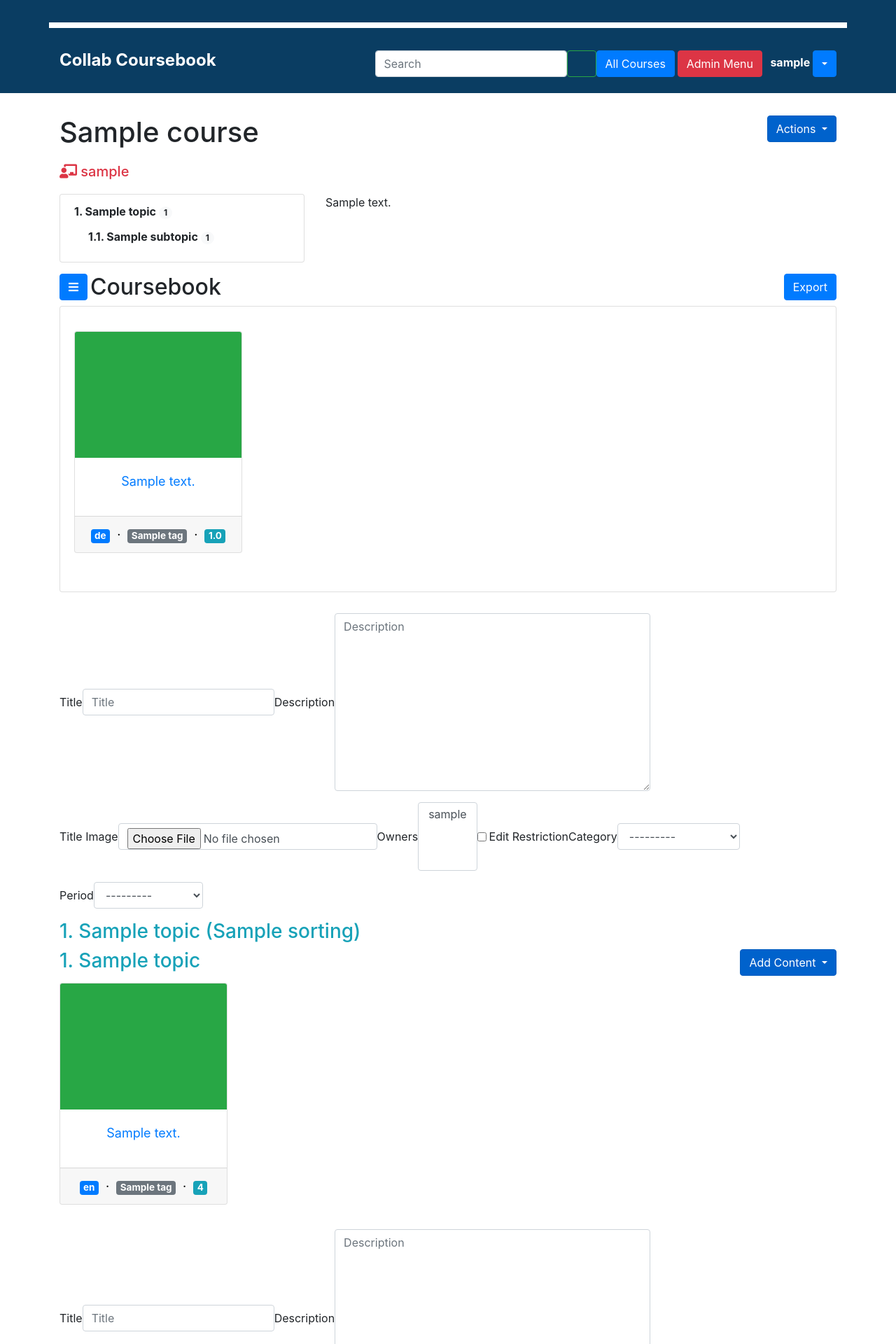
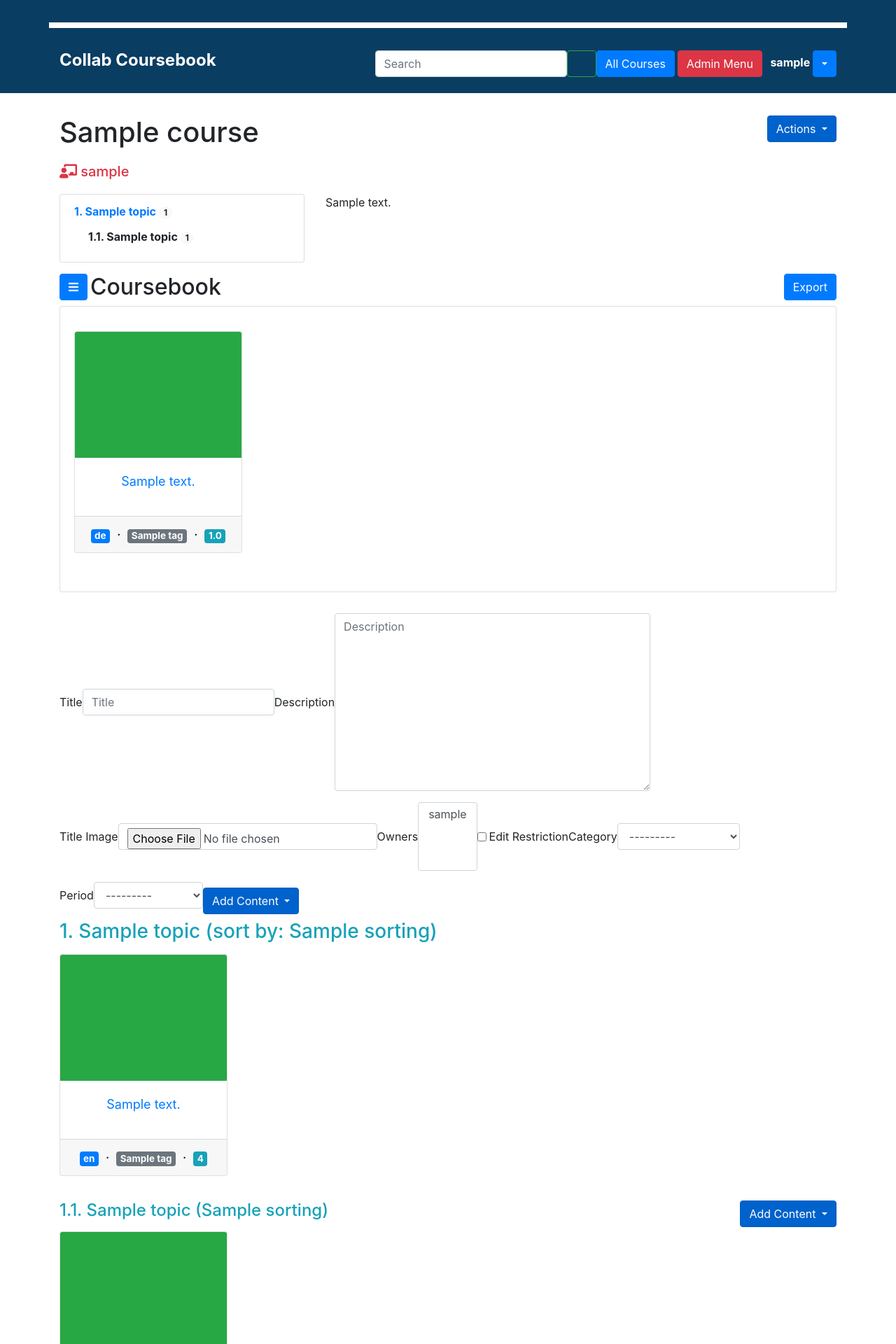
Before and after one commit to DataManagementLab/collab-coursebook, a Django app: template frontend/templates/frontend/course/view.html in a window 1280 px wide. Shown: the top 1920 px of the page at 70% size. Run offline with Django 3.2, Linux system fonts and the light colour scheme; a user stored in the database is signed in; tables that the repository leaves empty hold one stand-in row (values such as "Sample post"); the template is opened without the code that fills it: values that come from a table or form of the project are taken from there, most other values are stand-ins (such as "Sample title", 1, 10 or a date in 2020); some libraries are stand-ins or nearby versions.

Commit message:
Fix and improve course view
Remove duplicate headlines
Improve button placement
Add missing translation requests
Truncate long content titles
Fix issues with subtopics
Add comments

```diff
--- a/frontend/templates/frontend/course/topic_contents.html
+++ b/frontend/templates/frontend/course/topic_contents.html
@@ -14,7 +14,7 @@
                         <a href="{% url "frontend:content" course.pk content.topic.pk content.pk %}">
                             {% include content.type|content_card %}
                              <div class="card-body" style="">
-                                <p>{{ content.description }}</p>
+                                <p>{{ content.description|truncatechars:40 }}</p>
                             </div>
                         </a>
                         <div class="card-footer">
--- a/frontend/templates/frontend/course/view.html
+++ b/frontend/templates/frontend/course/view.html
@@ -50,6 +50,8 @@
         {% endfor %}
     </h5>
 
+
+    <!-- Table of contents -->
     <div class="row"  style="margin-top: 20px;">
         <div class="col-md-4">
             <ol class="list-group" style="font-weight: bold;">
@@ -57,14 +59,15 @@
                 {% for entry in structure %}
                     <li class="list-group-item">
                         {% with forloop.counter as outer_index %}
-                            {{ outer_index }}. {{ entry.topic.title }}
-                            <span class="badge badge-primary badge-pill badge-light">{{ entry.topic.contents.count }}</span>
+                            <a href="#{{ entry.topic.title }}">{{ outer_index }}. {{ entry.topic.title }}
+                            <span class="badge badge-primary badge-pill badge-light">{{ entry.topic.contents.count }}</span></a>
+                            <!-- Show (up to one level of) subtopics in ToC -->
                             {% if entry.subtopics %}
                                 <ol class="list-group">
                                     {% for subtopic in entry.subtopics %}
                                         <li class="list-group-item" style="border: none;">
-                                            {{ outer_index }}.{{ forloop.counter }}. {{ subtopic.title }}
-                                            <span class="badge badge-primary badge-pill badge-light">{{ subtopic.contents.count }}</span>
+                                            {{ outer_index }}.{{ forloop.counter }}. {{ subtopic.topic.title }}
+                                            <span class="badge badge-primary badge-pill badge-light">{{ subtopic.topic.contents.count }}</span>
                                         </li>
                                     {% endfor %}
                                 </ol>
@@ -84,43 +87,42 @@
         <!-- TODO Add image? -->
     </div>
 
+    <!-- Display coursebook -->
     {% include 'frontend/course/coursebook.html' %}
 
+    <!-- Display course contents -->
     {% for entry in structure %}
         <div style="margin-top: 30px;">
             {% with forloop.counter as outer_index %}
+                <!-- Filters, Ordering, Add contents -->
                 <div class="float-right text-right">
                         <form id="filter+sort" class="form-inline" method="post"
                           action="{% url 'frontend:course' course.id %}">
                             {% csrf_token %}
                             {% bootstrap_form form %}
+                            {% with entry.topic as entry_topic %}
+                                {% add_content_button user course.id entry_topic.id %}
+                            {% endwith %}
                         </form>
                 </div>
-                <h3 class="text-info">{{ outer_index }}. {{ entry.topic.title }} {% if sorting != "None" %}({{ sorting }}){% endif %}</h3>
-                {% with entry.topic as topic_replace %}
-                    {% add_content_button user course.id topic_replace.id %}
-                {% endwith %}
-                <h3 class="text-info">{{ outer_index }}. {{ entry.topic.title }}</h3>
+                <h3 class="text-info">{{ outer_index }}. {{ entry.topic.title }} {% if sorting != "None" %}({% trans "sort by:" %} {{ sorting }}){% endif %}</h3>
 
-                {% with entry.topic.contents.all as topic_contents %}
+                {% with entry.topic_contents as topic_contents %}
                     {% include "frontend/course/topic_contents.html" %}
                 {% endwith %}
+
+                <!-- Show subtopics -->
                 {% if entry.subtopics %}
                         {% for subtopic in entry.subtopics %}
                             <div style="margin-top: 15px;">
                                 <div class="float-right text-right">
-                                        <form id="filter+sort" class="form-inline" method="post"
-                                          action="{% url 'frontend:course' course.id %}">
-                                            {% csrf_token %}
-                                            {% bootstrap_form form %}
-                                        </form>
+                                    {% with subtopic.topic as subtopic_topic %}
+                                        {% add_content_button user course.id subtopic_topic.id %}
+                                    {%  endwith %}
                                 </div>
-                                <h4 class="text-info">{{ outer_index }}.{{ forloop.counter }}. {{ subtopic.subtopic.title }} {% if sorting != "None" %}({{ sorting }}) {% endif %}</h4>
-                                {% with subtopic as topic_replace %}
-                                   {% add_content_button user course.id topic_replace.id %}
-                                {%  endwith %}
-                                <h4 class="text-info">{{ outer_index }}.{{ forloop.counter }}. {{ subtopic.title }}</h4>
-                                {% with subtopic.contents.all as topic_contents %}
+                                <h4 class="text-info">{{ outer_index }}.{{ forloop.counter }}. {{ subtopic.topic.title }} {% if sorting != "None" %}({{ sorting }}) {% endif %}</h4>
+
+                                {% with subtopic.topic_contents as topic_contents %}
                                     {% include "frontend/course/topic_contents.html" %}
                                 {% endwith %}
                             </div>
@@ -129,12 +131,7 @@
             {% endwith %}
         </div>
     {% empty %}
-        <h3>No Topics </h3>
-        <p>This course doesn't have topics at the moment.
-        {% if user in course.owner.all %}You can
-            <a href="{% url 'edit_course_structure' course.id %}">add topics here</a>
-        {% endif %}
-        </p>
+        <h3>{% trans "No Topics" %}</h3>
+        <p>{% trans "This course doesn't have topics at the moment." %}</p>
     {% endfor %}
-
-{% endblock %}
+{% endblock %}s
--- a/frontend/views/course.py
+++ b/frontend/views/course.py
@@ -150,8 +150,7 @@ class CourseView(DetailView, FormMixin):  # pylint: disable=too-many-ancestors
             # Subtopic
             # Only handle up to one subtopic level
             else:
-                current_topic["subtopics"].append({'subtopic': entry.topic,  'topic_contents': entry.topic
-                                                  .get_contents(self.sorted_by, self.filtered_by)})
+                current_topic["subtopics"].append({'topic': entry.topic,  'topic_contents': entry.topic.get_contents(self.sorted_by, self.filtered_by)})
 
         context["structure"] = topics_recursive
 
```
